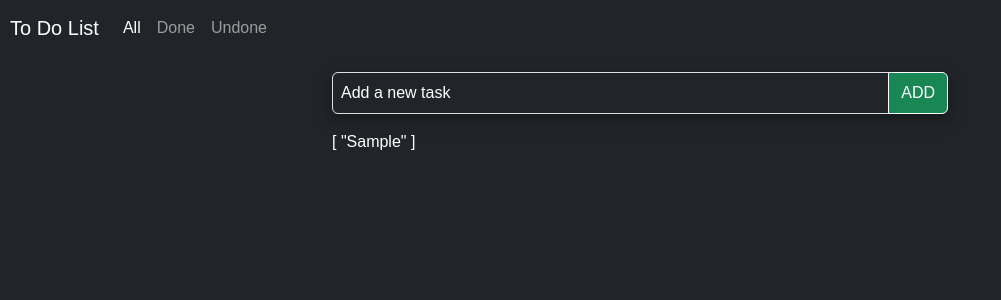
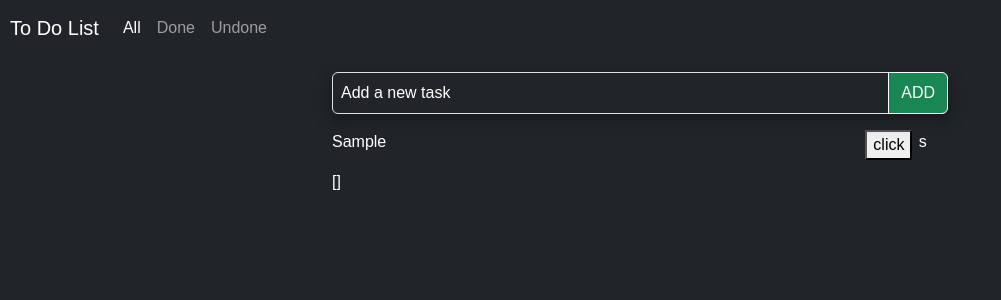
Before and after one commit to alirezasha01/todoapp, a Vue app: page / in a window 1280 px wide. Both pictures are taken after typing "Sample" into the empty fields and a click on the button "ADD". Shown: the top 300 px of the page, without its empty margins (0-1001 px from the left). Built offline with nearby package versions, Linux system fonts and the light colour scheme; a small style sheet from the web is missing.

Commit message:
add delete item to project

```diff
--- a/src/components/allTask.vue
+++ b/src/components/all/allTask.vue
@@ -7,7 +7,10 @@
           <input v-model="getTask" type="text" class="form-control text-white bg-dark p-2" placeholder="Add a new task">
           <button @click="addTask" class="btn btn-success" type="button">ADD</button>
         </div>
-        <p class="text-white">{{ listTask }}</p>
+        <div v-for="(task , index) in listTask" :key="index">
+          <show-task :task="task" :index="index" @deleteTask="deleteTask"/>
+        </div>
+        <p class="text-white">{{listDel}}</p>
       </div>
       <div class="col"></div>
     </div>
@@ -17,10 +20,16 @@
 
 <script setup>
 import {reactive, ref} from "vue";
+import showTask from "./showTask.vue"
 
 const getTask = ref("")
 const listTask = reactive([])
+const listDel = reactive([])
 
+const deleteTask = (index) =>{
+  listDel.push(listTask[index])
+  listTask.splice(index,1)
+}
 const addTask = () => {
   if (getTask.value !== "") {
     listTask.push(getTask.value)
--- /dev/null
+++ b/src/components/all/showTask.vue
@@ -0,0 +1,31 @@
+<template>
+  <div class="row">
+    <div class="col-10">
+      <p>{{ task }}</p>
+    </div>
+    <div class="col-1">
+      <button @click="deleteArr(index)">click</button>
+    </div>
+    <div class="col-1">
+      <p>s</p>
+    </div>
+  </div>
+</template>
+
+<script setup>
+import {defineProps , defineEmits} from "vue";
+defineProps({
+  task: Array,
+  index:Number
+});
+const emit = defineEmits('deleteTask')
+const deleteArr = index =>{
+  emit('deleteTask', index)
+}
+</script>
+
+<style scoped>
+div{
+  color:white;
+}
+</style>
--- a/src/components/doneTask.vue
+++ b/src/components/doneTask.vue
@@ -1,8 +1,11 @@
 <template>
-<h1>done</h1>
+  <div v-for="(task , index) in listTask" :key="index">
+    <show-task :task="task"/>
+  </div>
 </template>
 
 <script setup>
+import showTask from "./all/showTask.vue"
 
 </script>
 
--- a/src/router.js
+++ b/src/router.js
@@ -1,7 +1,7 @@
 import {createRouter, createWebHistory} from "vue-router"
 import Done from "./components/doneTask.vue"
 import Undone from "./components/undoneTask.vue"
-import All from "./components/allTask.vue"
+import All from "./components/all/allTask.vue"
 
 
 const routes = [
```
